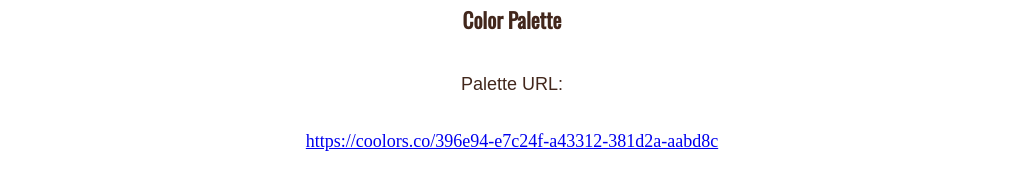
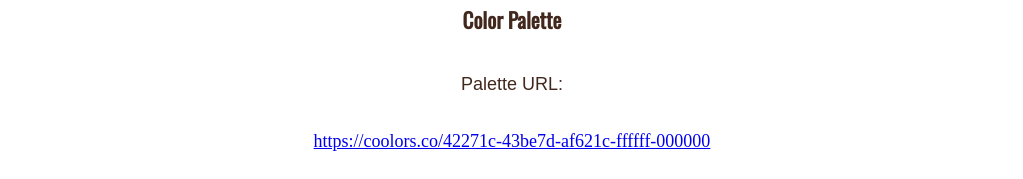
Before and after one commit to Wolphren/wdd130, a plain HTML site: page wwr/site-plan-rafting.html in a window 1280 px wide. Shown: the part 1300-1479 px from the top of the page, without its empty margins (128-1151 px from the left). Drawn offline with nearby package versions, Linux system fonts and the light colour scheme; a web font is replaced by a local one.

Commit message:
color palette url change

```diff
--- a/wwr/site-plan-rafting.html
+++ b/wwr/site-plan-rafting.html
@@ -44,8 +44,8 @@
 
     <!-- Copy and paste the URL to your finished palette below. Replace the href value that is there with yours. Make sure to paste it into both the href value and the content text of the <a> tag -->
     <p>Palette URL:</p>
-    <a href="https://coolors.co/396e94-e7c24f-a43312-381d2a-aabd8c"
-      target="_blank">https://coolors.co/396e94-e7c24f-a43312-381d2a-aabd8c</a>
+    <a href="https://coolors.co/42271c-43be7d-af621c-ffffff-000000"
+      target="_blank">https://coolors.co/42271c-43be7d-af621c-ffffff-000000</a>
 
     <table class="colors">
       <tr>
```
